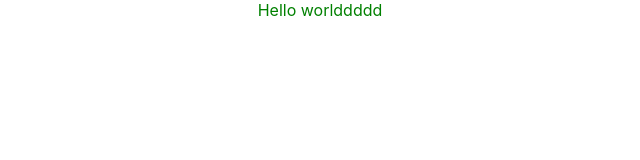
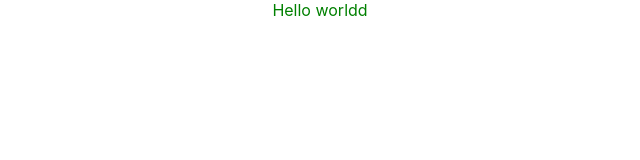
Before and after one commit to chouhansourabh/testing, a React (Create React App) app: page / in a window 1280 px wide. Shown: the top 160 px of the page, without its empty margins (320-960 px from the left). Built offline with nearby package versions, Linux system fonts and the light colour scheme.

Commit message:
added file

```diff
--- a/src/App.js
+++ b/src/App.js
@@ -1,7 +1,7 @@
 import "./App.css";
 
 function App() {
-  return <div className="App">Hello worlddddd</div>;
+  return <div className="App">Hello worldd</div>;
 }
 
 export default App;
--- /dev/null
+++ b/src/File.js
@@ -0,0 +1,5 @@
+import React from "react";
+
+export default function File() {
+  return <div>File</div>;
+}
```
